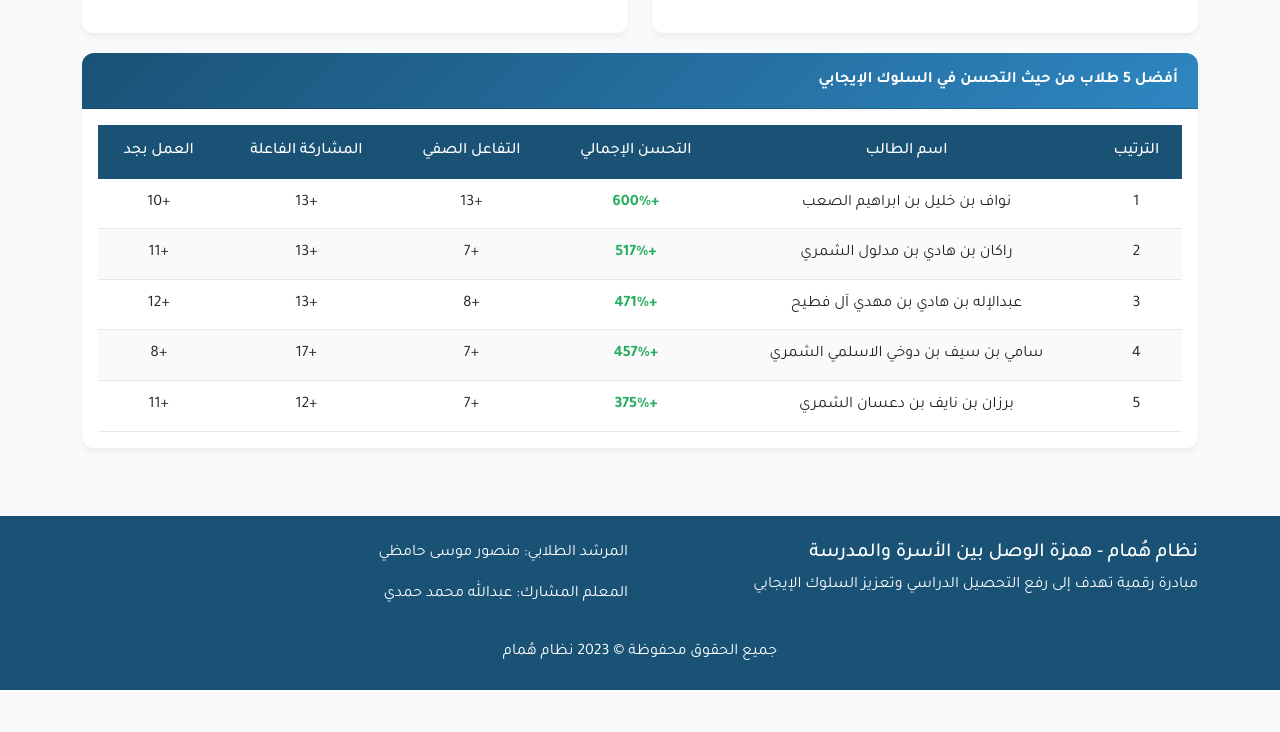
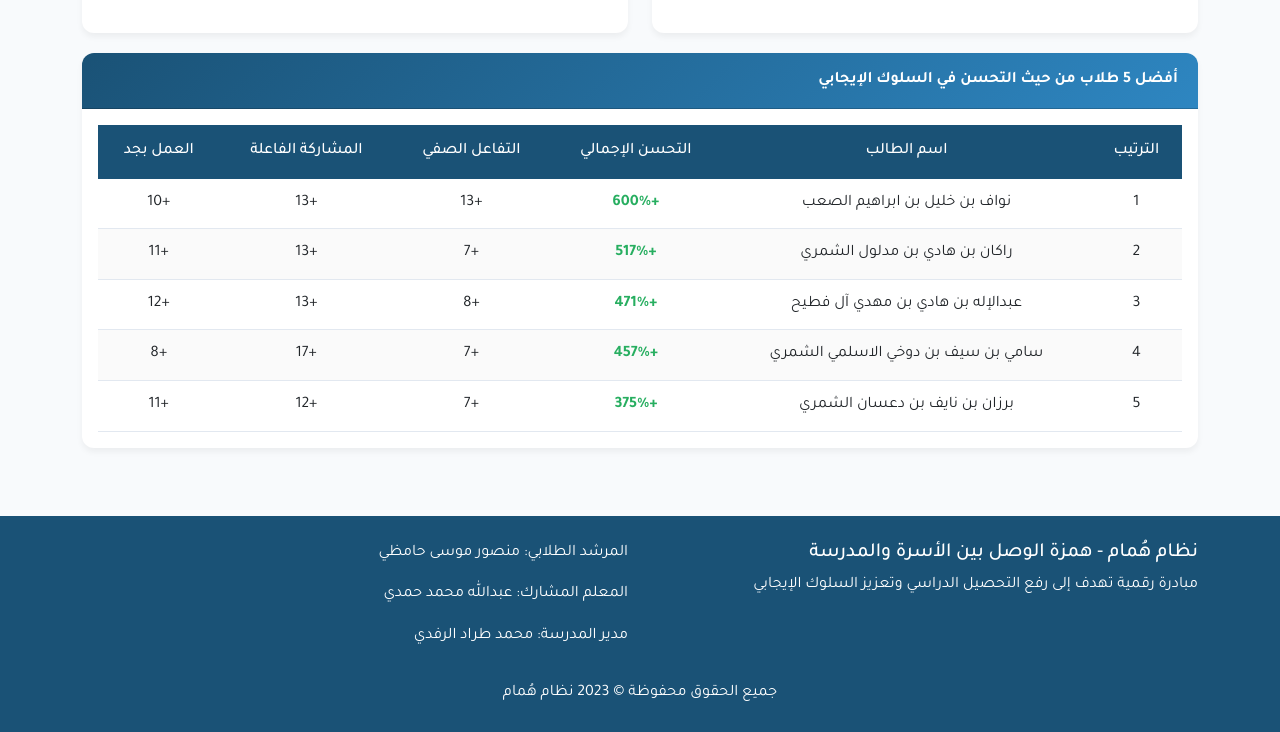
Before and after one commit to Abdullh10/ERSHAD1, a plain HTML site: page index.html in a window 1280 px wide. Shown: the part 1400-2132 px from the top of the page. Before the commit the page ends 2090 px from the top, so only its background shows below. Drawn offline with nearby package versions, Linux system fonts and the light colour scheme.

Commit message:
Update index.html

```diff
--- a/index.html
+++ b/index.html
@@ -1529,6 +1529,7 @@
                 <div class="col-md-6 text-md-end">
                     <p>المرشد الطلابي: منصور موسى حامظي</p>
                     <p>المعلم المشارك: عبدالله محمد حمدي</p>
+                                        <p>مدير المدرسة: محمد طراد الرفدي</p>
                 </div>
             </div>
             <div class="row mt-3">
```
